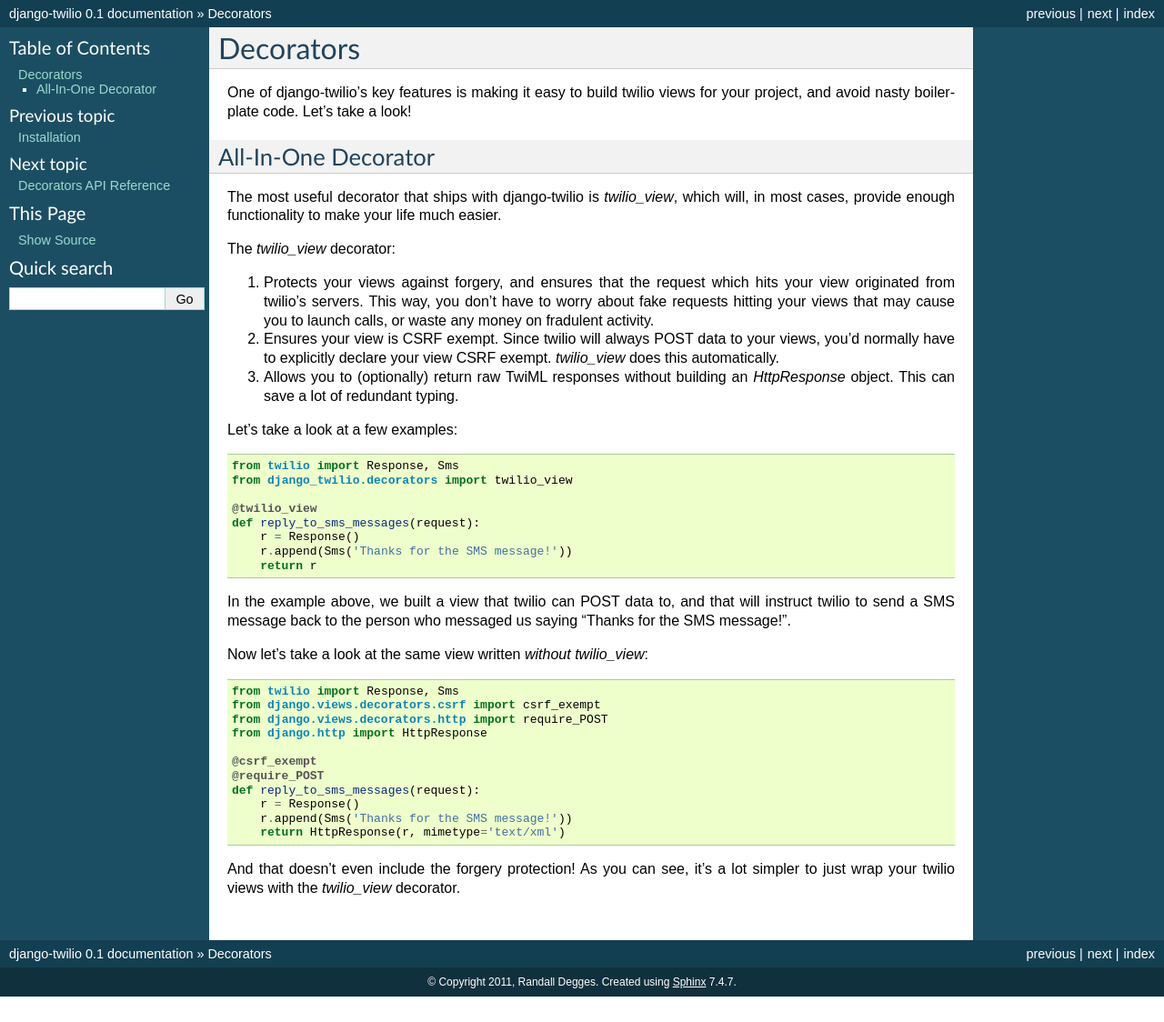
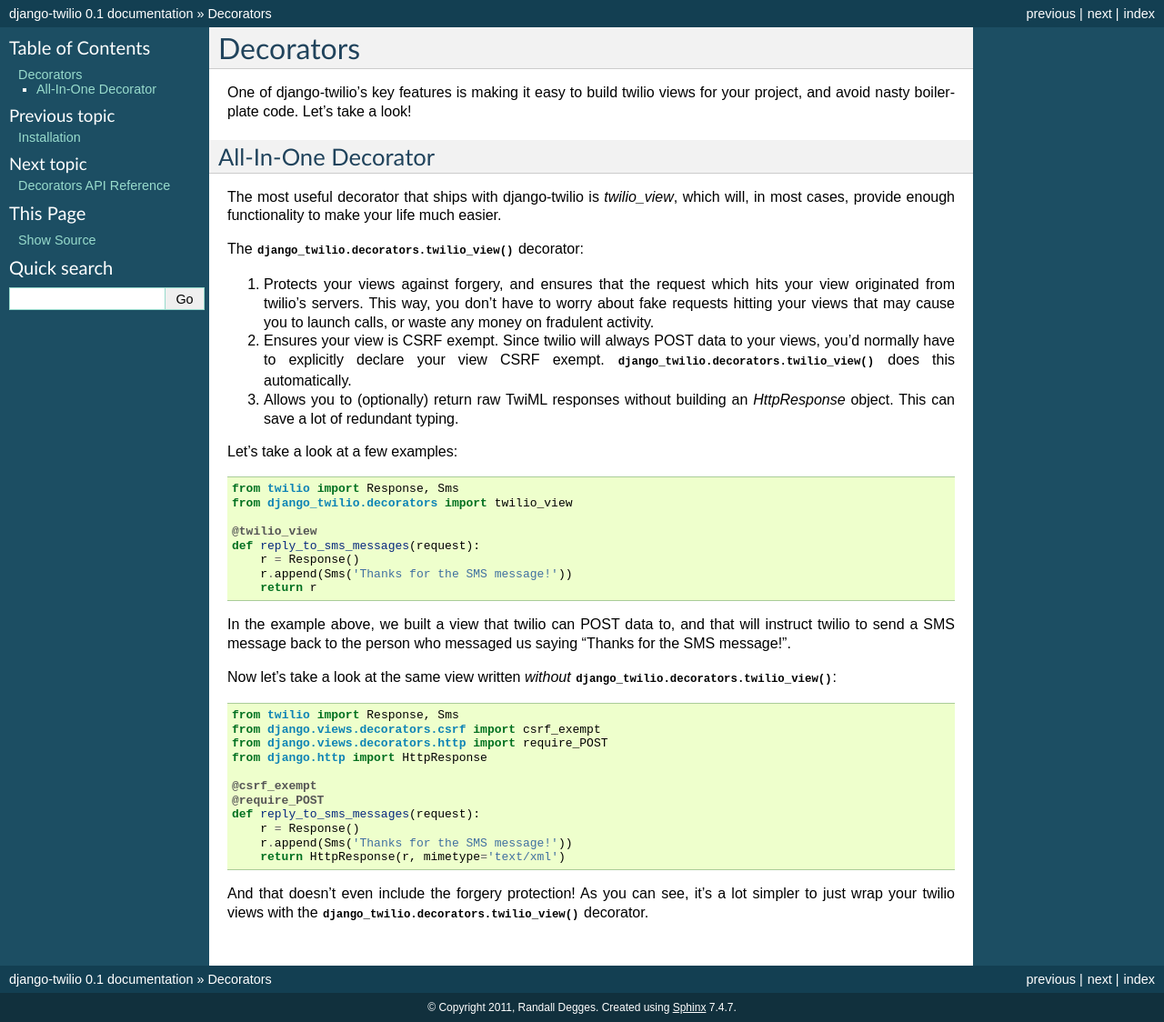
Before and after one commit to rdegges/django-twilio, a Sphinx documentation site: the page built from docs/decorators.rst, in a window 1280 px wide. Shown: the whole page at 91% size. Built offline with Sphinx 7.4.7, drawn with Linux system fonts in a browser that asks for light colours; before the commit the page ends 1096 px from its top, so only the background shows below that.

```diff
--- a/docs/decorators.rst
+++ b/docs/decorators.rst
@@ -12,7 +12,7 @@ The most useful decorator that ships with django-twilio is `twilio_view`, which
 will, in most cases, provide enough functionality to make your life much
 easier.
 
-The `twilio_view` decorator:
+The :func:`django_twilio.decorators.twilio_view` decorator:
 
 1. Protects your views against forgery, and ensures that the request which hits
    your view originated from twilio's servers. This way, you don't have to
@@ -21,7 +21,7 @@ The `twilio_view` decorator:
 
 2. Ensures your view is CSRF exempt. Since twilio will always POST data to your
    views, you'd normally have to explicitly declare your view CSRF exempt.
-   `twilio_view` does this automatically.
+   :func:`django_twilio.decorators.twilio_view` does this automatically.
 
 3. Allows you to (optionally) return raw TwiML responses without building an
    `HttpResponse` object. This can save a lot of redundant typing.
@@ -41,7 +41,8 @@ In the example above, we built a view that twilio can POST data to, and that
 will instruct twilio to send a SMS message back to the person who messaged us
 saying "Thanks for the SMS message!".
 
-Now let's take a look at the same view written *without* `twilio_view`::
+Now let's take a look at the same view written *without*
+:func:`django_twilio.decorators.twilio_view`::
 
     from twilio import Response, Sms
     from django.views.decorators.csrf import csrf_exempt
@@ -56,4 +57,5 @@ Now let's take a look at the same view written *without* `twilio_view`::
         return HttpResponse(r, mimetype='text/xml')
 
 And that doesn't even include the forgery protection! As you can see, it's
-a lot simpler to just wrap your twilio views with the `twilio_view` decorator.
+a lot simpler to just wrap your twilio views with the
+:func:`django_twilio.decorators.twilio_view` decorator.
```
